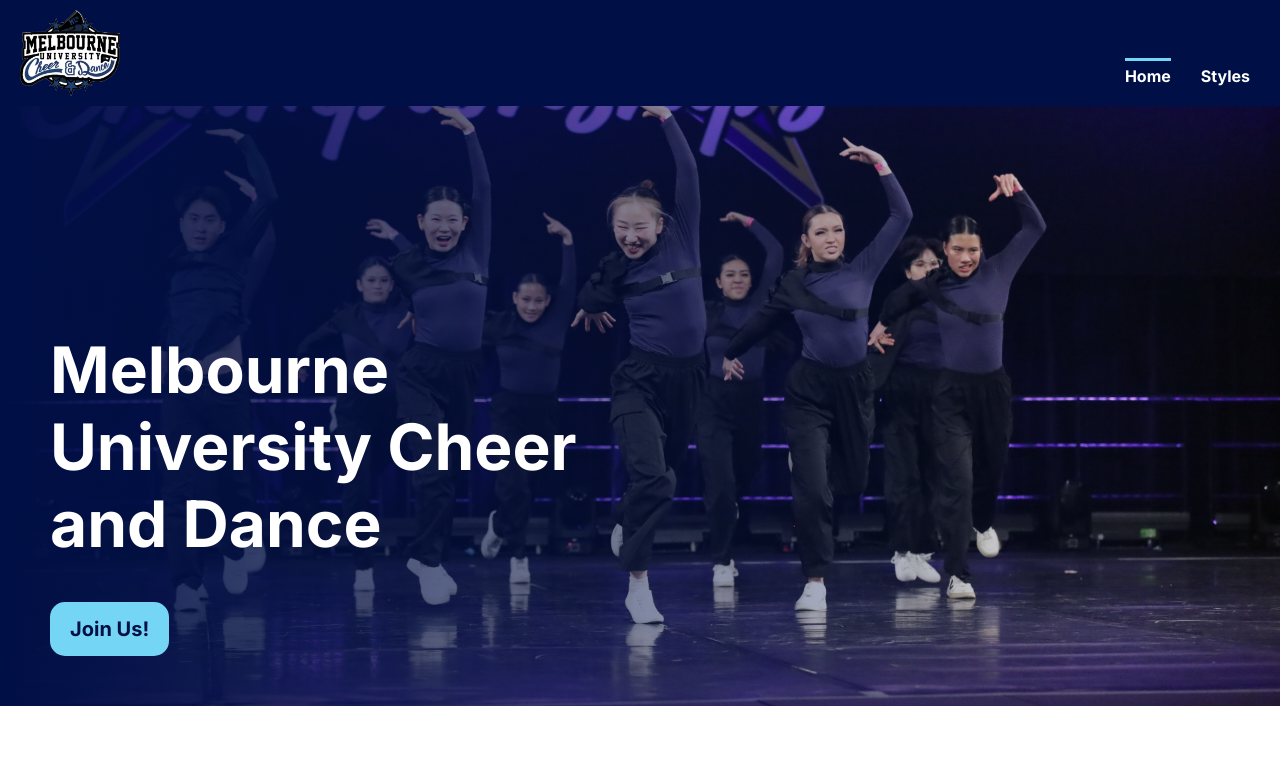
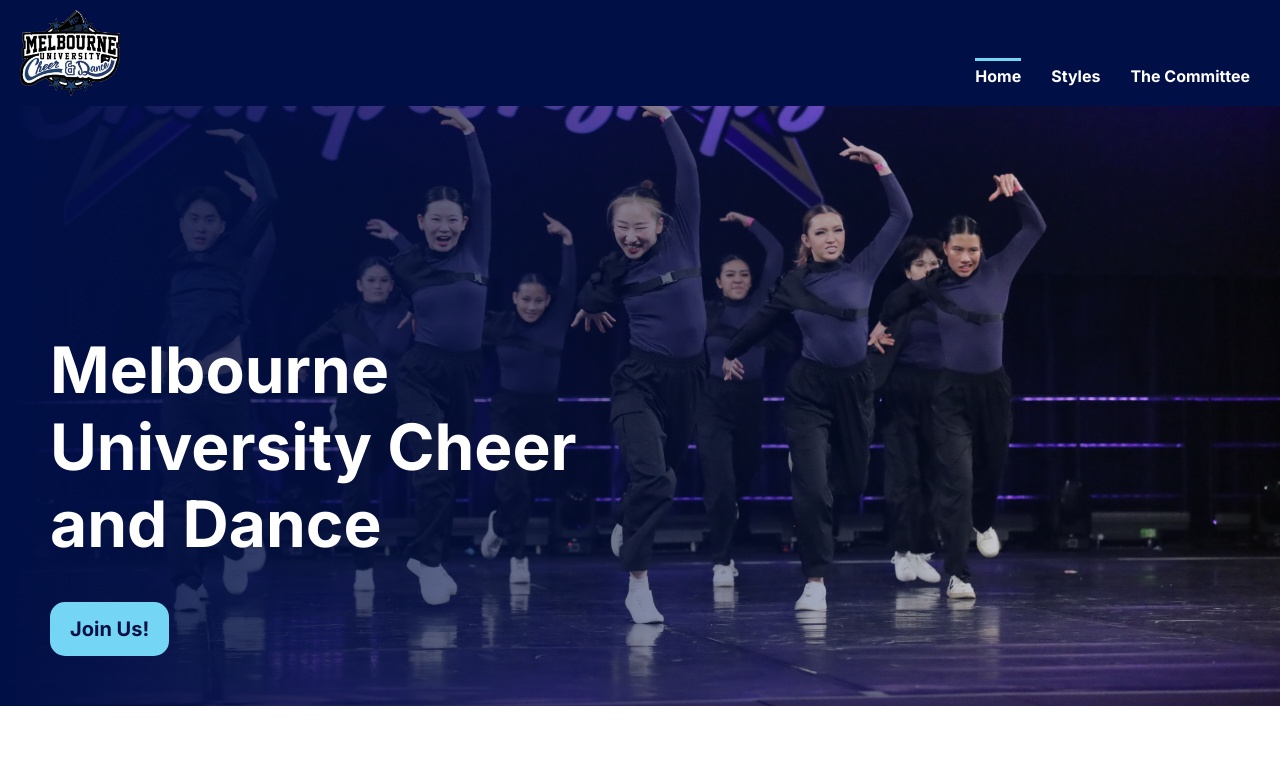
Before and after one commit to marielle-lopez/mucd, a React (Vite) app: page / in a window 1280 px wide. Shown: the top 764 px of the page. Built offline with nearby package versions, Linux system fonts and the light colour scheme.

Commit message:
added Committee Page to NavBar component

```diff
--- a/src/components/NavBar/NavBar.jsx
+++ b/src/components/NavBar/NavBar.jsx
@@ -22,6 +22,9 @@
         <NavLink className={linkStyles} to="/styles">
           Styles
         </NavLink>
+        <NavLink className={linkStyles} to="/committee">
+          The Committee
+        </NavLink>
       </div>
     </nav>
   );
```
